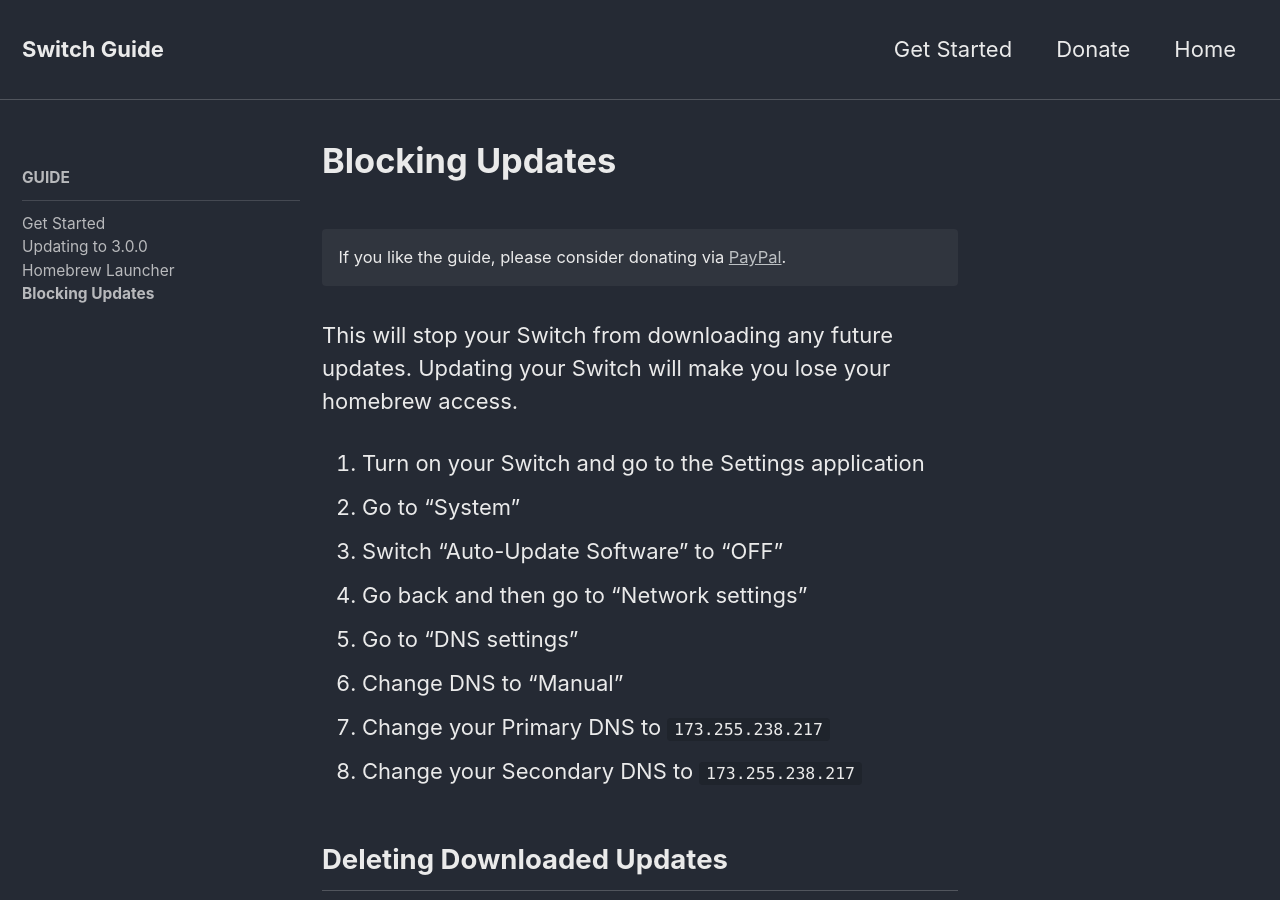
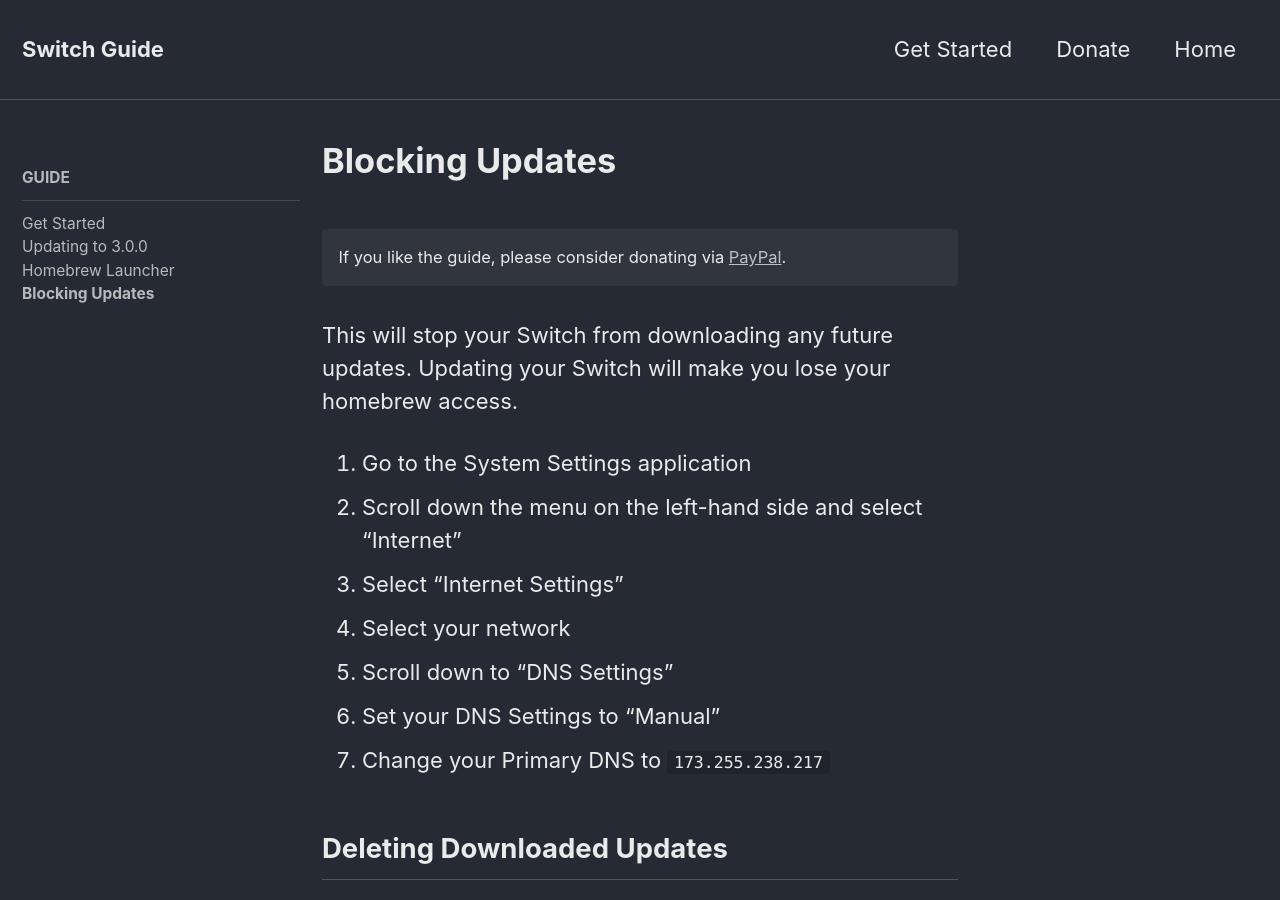
Before and after one commit to emiyl/switch.cfw.guide, a Jekyll site: the page built from guide/blocking-updates.md, in a window 1280 px wide and 900 px high. Built offline with Jekyll 4.4.1, drawn with Linux system fonts in a browser that asks for light colours; nearby versions of some CDN libraries.

Commit message:
fixed blocking updates guide

```diff
--- a/guide/blocking-updates.md
+++ b/guide/blocking-updates.md
@@ -7,14 +7,13 @@ sidebar:
 
 This will stop your Switch from downloading any future updates. Updating your Switch will make you lose your homebrew access.
 
-1. Turn on your Switch and go to the Settings application
-2. Go to "System"
-3. Switch "Auto-Update Software" to "OFF"
-4. Go back and then go to "Network settings"
-5. Go to "DNS settings"
-6. Change DNS to "Manual"
+1. Go to the System Settings application
+2. Scroll down the menu on the left-hand side and select “Internet”
+3. Select “Internet Settings”
+4. Select your network
+5. Scroll down to “DNS Settings”
+6. Set your DNS Settings to “Manual”
 7. Change your Primary DNS to `173.255.238.217`
-8. Change your Secondary DNS to `173.255.238.217`
 
 ## Deleting Downloaded Updates
 
```
